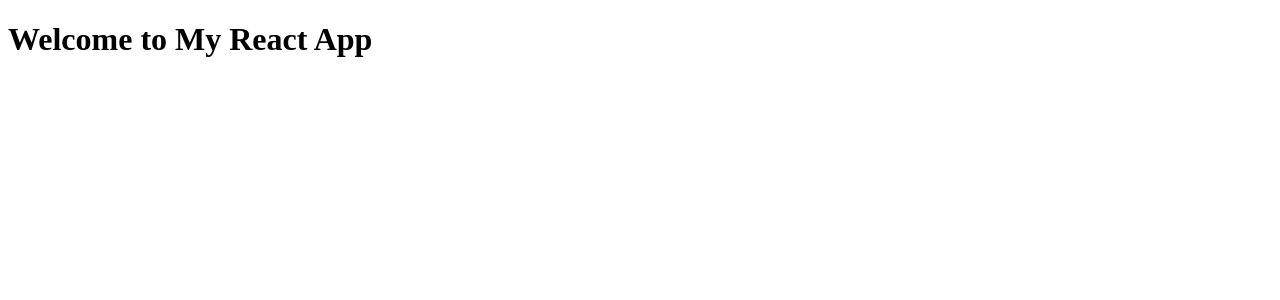
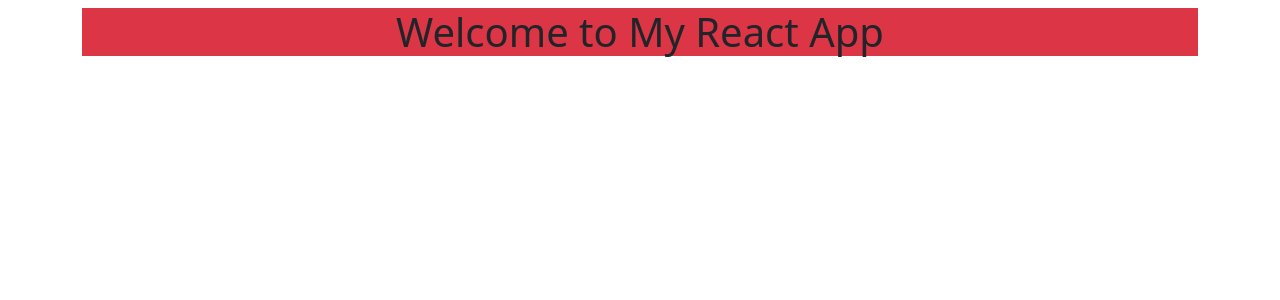
Before and after one commit to ValentinHer/practicas-react, a React (Vite) app: page / in a window 1280 px wide. Shown: the top 300 px of the page. Built offline with nearby package versions, Linux system fonts and the light colour scheme.

Commit message:
[ADD] Se crea layout principal en app.jsx, se instalo bootstrap y bootstrap-icons

```diff
--- a/src/App.jsx
+++ b/src/App.jsx
@@ -1,7 +1,13 @@
 function App() {
   return (
     <>
-      <h1>Welcome to My React App</h1>
+      <div className="container">
+        <div className="row">
+          <div className="col-12">
+            <h1 className="h1 text-center mt-2 bg-danger" >Welcome to My React App</h1>
+          </div>
+        </div>
+      </div>
     </>
   )
 }
--- a/src/main.jsx
+++ b/src/main.jsx
@@ -1,5 +1,7 @@
 import { StrictMode } from 'react'
 import { createRoot } from 'react-dom/client'
+import "bootstrap/dist/css/bootstrap.min.css";
+import "bootstrap-icons/font/bootstrap-icons.css";
 import App from './App.jsx'
 
 createRoot(document.getElementById('root')).render(
```
